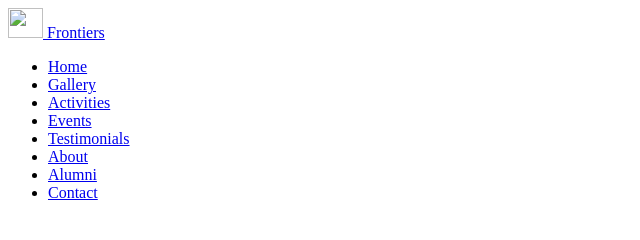
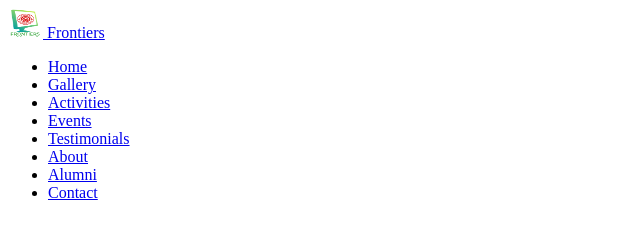
Before and after one commit to chbhanu160/alumni_database, a plain HTML site: page index.html in a window 1280 px wide. Shown: the top 240 px of the page, 0-640 px from the left. Drawn offline with Linux system fonts and the light colour scheme; some icons are missing.

Commit message:
Update index.html

```diff
--- a/index.html
+++ b/index.html
@@ -13,7 +13,7 @@
         <nav>
             <a href="./" class="logo"
           ><img
-            src="img/logoctv.png"
+            src="logoctv.png"
             style="width: 35px; height: 30px"
             alt=""
           />
```
